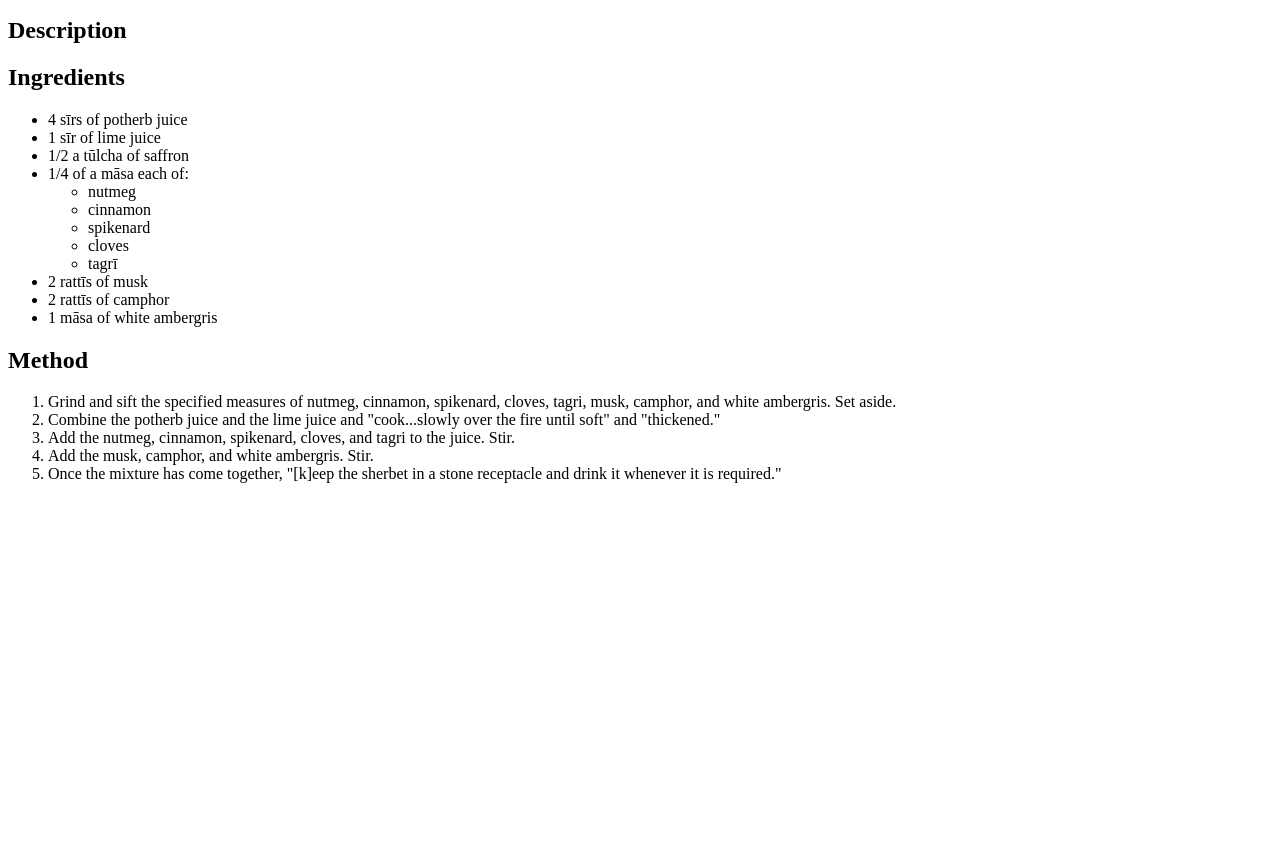
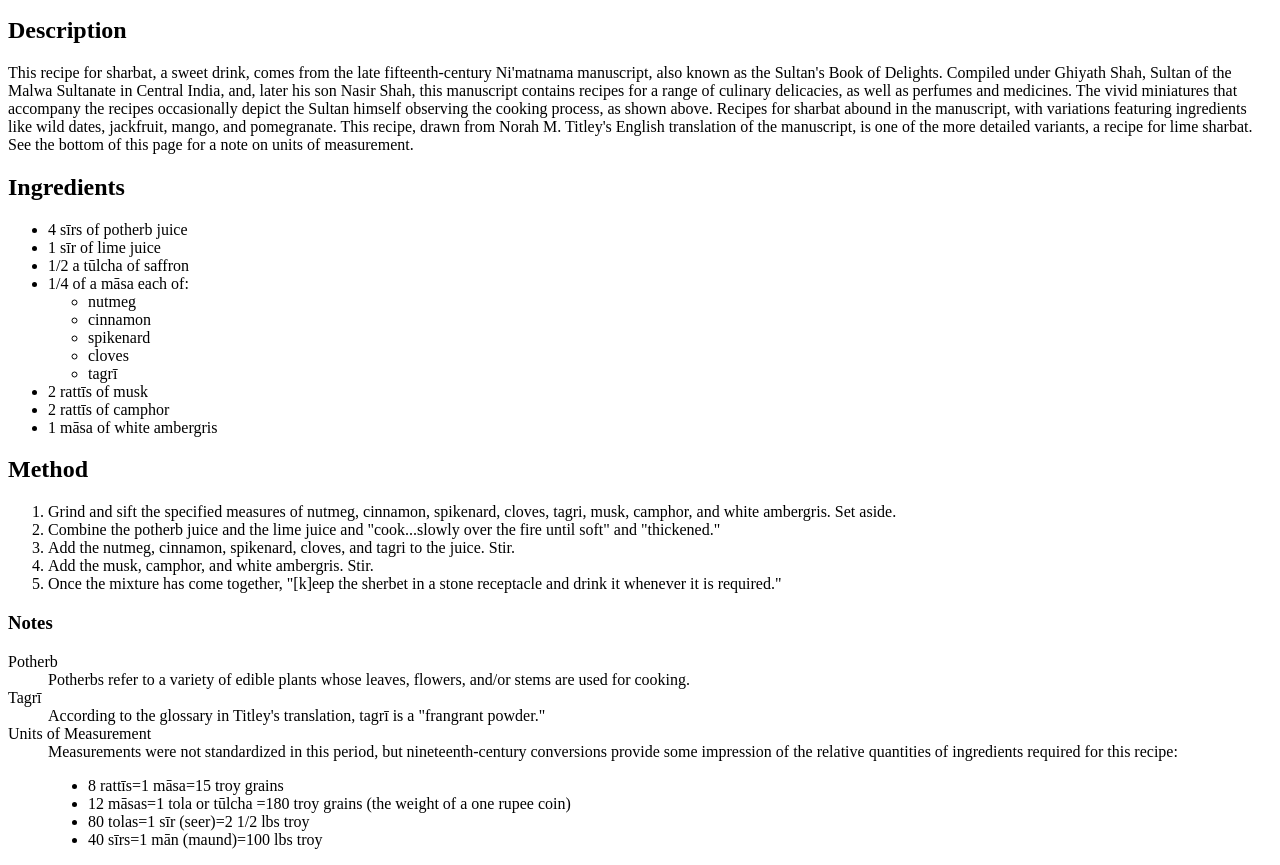
Before and after one commit to kiteen/odin-recipes, a plain HTML site: page recipes/sharbat.html in a window 1280 px wide. Shown: the part 101-966 px from the top of the page. Before the commit the page ends 800 px from the top, so only its background shows below. Drawn offline with Linux system fonts and the light colour scheme.

Commit message:
Add description and notes to Sharbat.html

```diff
--- a/recipes/sharbat.html
+++ b/recipes/sharbat.html
@@ -9,7 +9,7 @@
         <img src="../images/Sharbat.png" alt="A shah observing the preparation of sharbat">
 
         <h2>Description</h2>
-        <p></p>
+        <p>This recipe for sharbat, a sweet drink, comes from the late fifteenth-century Ni'matnama manuscript, also known as the Sultan's Book of Delights. Compiled under Ghiyath Shah, Sultan of the Malwa Sultanate in Central India, and, later his son Nasir Shah, this manuscript contains recipes for a range of culinary delicacies, as well as perfumes and medicines. The vivid miniatures that accompany the recipes occasionally depict the Sultan himself observing the cooking process, as shown above. Recipes for sharbat abound in the manuscript, with variations featuring ingredients like wild dates, jackfruit, mango, and pomegranate. This recipe, drawn from Norah M. Titley's English translation of the manuscript, is one of the more detailed variants, a recipe for lime sharbat. See the bottom of this page for a note on units of measurement.</p>
         <h2>Ingredients</h2>
             <ul>
                 <li>4 sīrs of potherb juice</li>
@@ -35,5 +35,22 @@
                 <li>Add the musk, camphor, and white ambergris. Stir.</li>
                 <li>Once the mixture has come together, "[k]eep the sherbet in a stone receptacle and drink it whenever it is required."</li>
             </ol>
+
+        <h3>Notes</h3>
+            <dl>
+                <dt>Potherb</dt>
+                <dd>Potherbs refer to a variety of edible plants whose leaves, flowers, and/or stems are used for cooking.</dd>
+                <dt>Tagrī</dt>
+                <dd>According to the glossary in Titley's translation, tagrī is a "frangrant powder."</dd>
+                <dt>Units of Measurement</dt>
+                <dd>Measurements were not standardized in this period, but nineteenth-century conversions provide some impression of the relative quantities of ingredients required for this recipe:
+                    <ul>
+                        <li>8 rattīs=1 māsa=15 troy grains</li>
+                        <li>12 māsas=1 tola or tūlcha =180 troy grains (the weight of a one rupee coin)</li>
+                        <li>80 tolas=1 sīr (seer)=2 1/2 lbs troy</li>
+                        <li>40 sīrs=1 mān (maund)=100 lbs troy</li>
+                    </ul>
+                </dd>
+            </dl>
     </body>
 </html>
```
